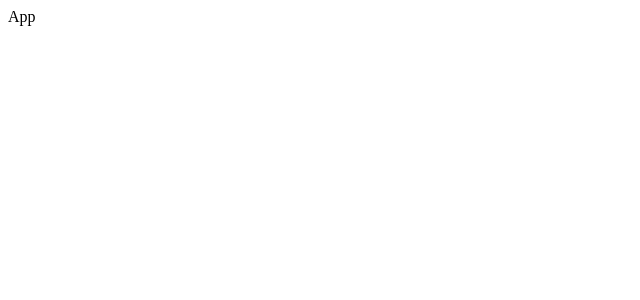
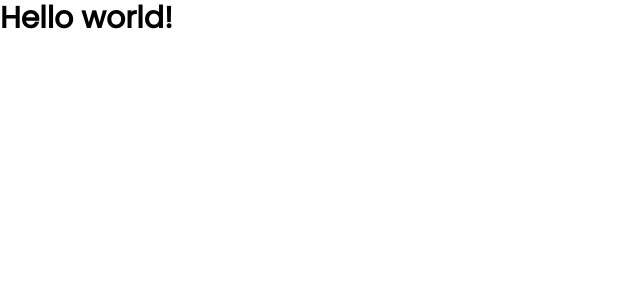
Before and after one commit to jamestariga/Non-Profit-Project, a React (Vite) app: page / in a window 1280 px wide. Shown: the top 300 px of the page, without its empty margins (0-640 px from the left). Built offline with nearby package versions, Linux system fonts and the light colour scheme.

Commit message:
🔥 Installed Tailwind

```diff
--- a/package.json
+++ b/package.json
@@ -16,6 +16,9 @@
     "@types/react": "^18.0.17",
     "@types/react-dom": "^18.0.6",
     "@vitejs/plugin-react": "^2.1.0",
+    "autoprefixer": "^10.4.12",
+    "postcss": "^8.4.16",
+    "tailwindcss": "^3.1.8",
     "typescript": "^4.6.4",
     "vite": "^3.1.0"
   }
--- /dev/null
+++ b/postcss.config.cjs
@@ -0,0 +1,6 @@
+module.exports = {
+  plugins: {
+    tailwindcss: {},
+    autoprefixer: {},
+  },
+}
--- a/src/App.tsx
+++ b/src/App.tsx
@@ -1,5 +1,9 @@
 const App = () => {
-  return <div>App</div>
+  return (
+    <div>
+      <h1 className='text-3xl font-bold'>Hello world!</h1>
+    </div>
+  )
 }
 
 export default App
--- /dev/null
+++ b/src/index.css
@@ -0,0 +1,10 @@
+@import url('https://fonts.googleapis.com/css2?family=Poppins&display=swap');
+@tailwind base;
+@tailwind components;
+@tailwind utilities;
+
+body {
+  box-sizing: border-box;
+  font-family: 'Poppins', sans-serif;
+  scroll-behavior: smooth;
+}
--- a/src/main.tsx
+++ b/src/main.tsx
@@ -1,6 +1,7 @@
 import React from 'react'
 import ReactDOM from 'react-dom/client'
 import App from './App'
+import './index.css'
 
 ReactDOM.createRoot(document.getElementById('root') as HTMLElement).render(
   <React.StrictMode>
--- /dev/null
+++ b/tailwind.config.cjs
@@ -0,0 +1,8 @@
+/** @type {import('tailwindcss').Config} */
+module.exports = {
+  content: ['./src/**/*.{ts,tsx}'],
+  theme: {
+    extend: {},
+  },
+  plugins: [],
+}
```
Also changed, not shown: 1 other file (tests, documents, lock files or other folders).
